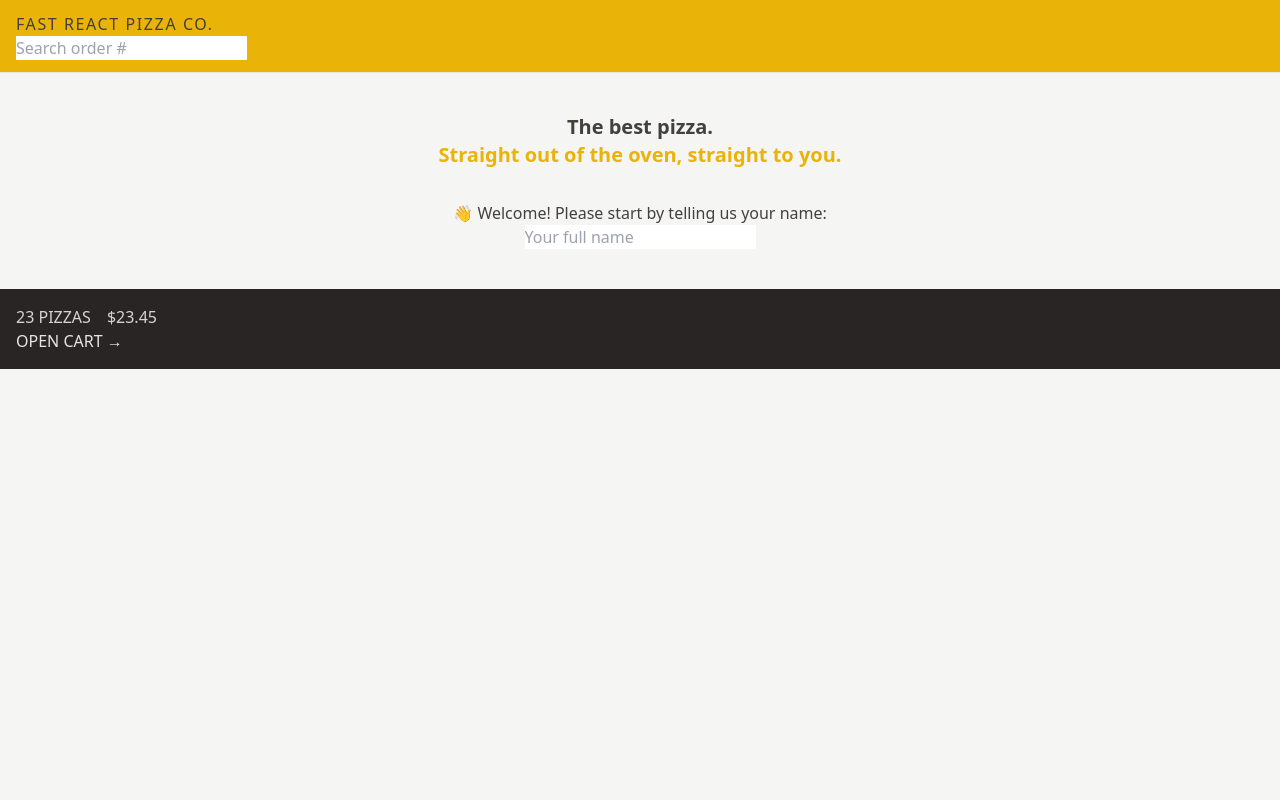
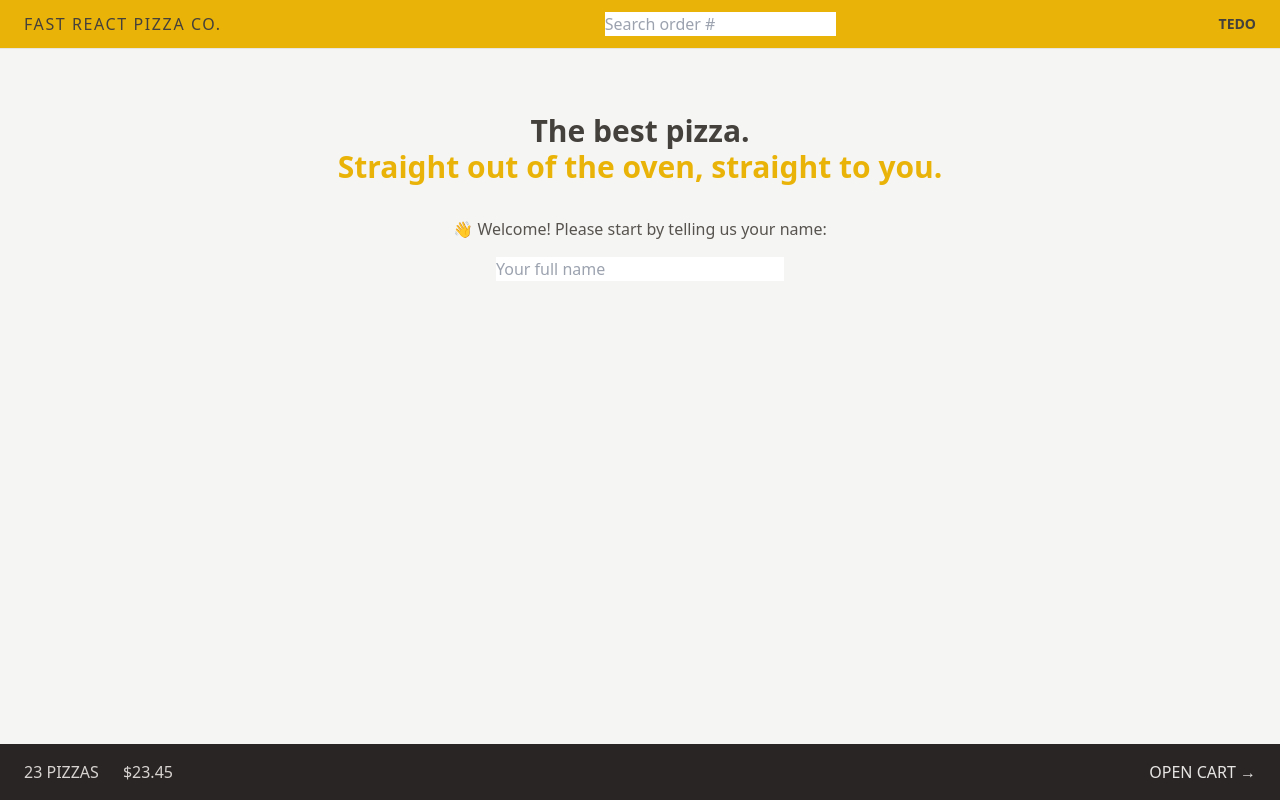
Before and after one commit to Tjanelidze/fast-react-pizza, a React (Vite) app: page / in a window 1280 px wide. Built offline with nearby package versions, Linux system fonts and the light colour scheme.

Commit message:
added styles for layout implemented grid

```diff
--- a/src/features/cart/CartOverview.jsx
+++ b/src/features/cart/CartOverview.jsx
@@ -2,8 +2,8 @@ import { Link } from "react-router-dom";
 
 function CartOverview() {
   return (
-    <div className="bg-stone-800 p-4 uppercase text-stone-200">
-      <p className="space-x-4 text-stone-300">
+    <div className="flex items-center justify-between  bg-stone-800 px-4 py-4 text-sm uppercase text-stone-200 sm:px-6 md:text-base">
+      <p className="space-x-4 text-stone-300 sm:space-x-6">
         <span>23 pizzas</span>
         <span>$23.45</span>
       </p>
--- a/src/features/user/CreateUser.jsx
+++ b/src/features/user/CreateUser.jsx
@@ -1,7 +1,7 @@
-import { useState } from 'react';
+import { useState } from "react";
 
 function CreateUser() {
-  const [username, setUsername] = useState('');
+  const [username, setUsername] = useState("");
 
   function handleSubmit(e) {
     e.preventDefault();
@@ -9,16 +9,19 @@ function CreateUser() {
 
   return (
     <form onSubmit={handleSubmit}>
-      <p>👋 Welcome! Please start by telling us your name:</p>
+      <p className="mb-4 text-sm text-stone-600 md:text-base">
+        👋 Welcome! Please start by telling us your name:
+      </p>
 
       <input
         type="text"
         placeholder="Your full name"
         value={username}
         onChange={(e) => setUsername(e.target.value)}
+        className="w-72"
       />
 
-      {username !== '' && (
+      {username !== "" && (
         <div>
           <button>Start ordering</button>
         </div>
--- a/src/features/user/Username.jsx
+++ b/src/features/user/Username.jsx
@@ -1,3 +1,3 @@
 export default function Username() {
-  return <p className="hidden text-sm font-semibold">Tedo</p>;
+  return <p className="hidden text-sm font-semibold md:block">Tedo</p>;
 }
--- a/src/ui/AppLayout.jsx
+++ b/src/ui/AppLayout.jsx
@@ -1,21 +1,23 @@
-import Header from './Header';
-import Loader from './Loader';
-import CartOverview from '../features/cart/CartOverview';
-import { Outlet, useNavigation } from 'react-router-dom';
+import Header from "./Header";
+import Loader from "./Loader";
+import CartOverview from "../features/cart/CartOverview";
+import { Outlet, useNavigation } from "react-router-dom";
 
 function AppLayout() {
   const navigation = useNavigation();
-  const isLoading = navigation.state === 'loading';
+  const isLoading = navigation.state === "loading";
 
   return (
-    <div className="layout">
+    <div className="grid h-screen grid-rows-[auto_1fr_auto] ">
       {isLoading && <Loader />}
 
       <Header />
 
-      <main>
-        <Outlet />
-      </main>
+      <div>
+        <main className="mx-auto max-w-3xl  ">
+          <Outlet />
+        </main>
+      </div>
 
       <CartOverview />
     </div>
--- a/src/ui/Header.jsx
+++ b/src/ui/Header.jsx
@@ -4,7 +4,7 @@ import Username from "../features/user/Username";
 
 export default function Header() {
   return (
-    <header className="border-b border-stone-200 bg-yellow-500 px-4 py-3 uppercase">
+    <header className="flex items-center justify-between border-b border-stone-200 bg-yellow-500 px-4 py-3 uppercase sm:px-6">
       <Link to="/" className="tracking-widest">
         Fast React Pizza Co.
       </Link>
--- a/src/ui/Home.jsx
+++ b/src/ui/Home.jsx
@@ -2,8 +2,8 @@ import CreateUser from "../features/user/CreateUser";
 
 function Home() {
   return (
-    <div className="my-10 text-center">
-      <h1 className="mb-8  text-xl font-semibold">
+    <div className="my-10 px-4 text-center sm:my-16">
+      <h1 className="mb-8  text-xl font-semibold md:text-3xl">
         The best pizza.
         <br />
         <span className="text-yellow-500">
```
